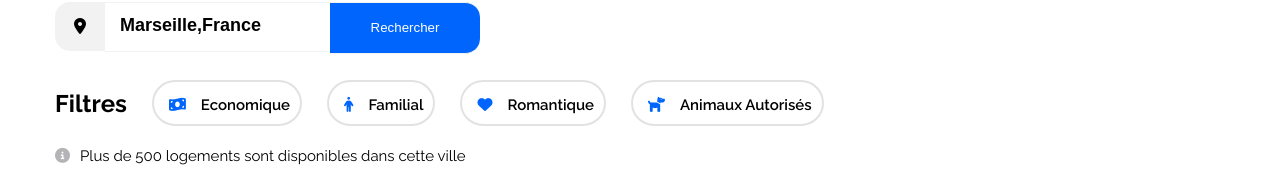
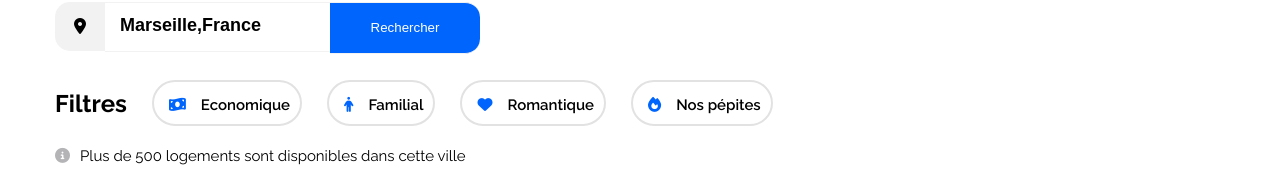
Before and after one commit to Ismael-Mizouni/projet-booki, a plain HTML site: page index.html in a window 1280 px wide. Shown: the part 193-370 px from the top of the page. Drawn offline with Linux system fonts and the light colour scheme.

Commit message:
mise à jour maquette

```diff
--- a/index.html
+++ b/index.html
@@ -47,7 +47,7 @@
         <li><i class="fa-solid fa-money-bill-wave"></i>Economique</li>
         <li><i class="fa-solid fa-person"></i>Familial</li>
         <li><i class="fa-solid fa-heart"></i>Romantique</li>
-        <li><i class="fa-solid fa-dog"></i>Animaux Autorisés</li>
+        <li><i class="fa-solid fa-fire"></i>Nos pépites</li>
       </ul>
     </div>
 
```
